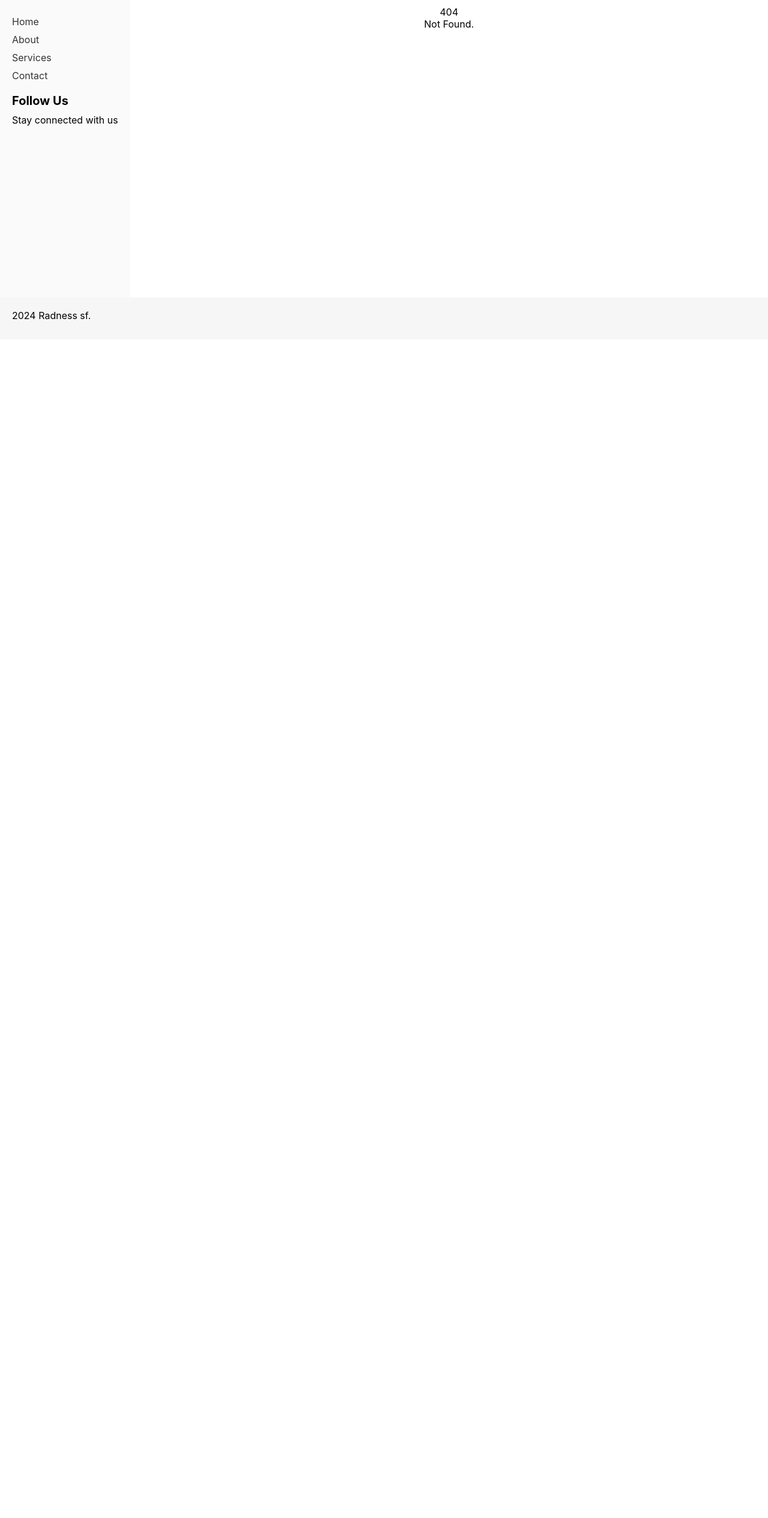
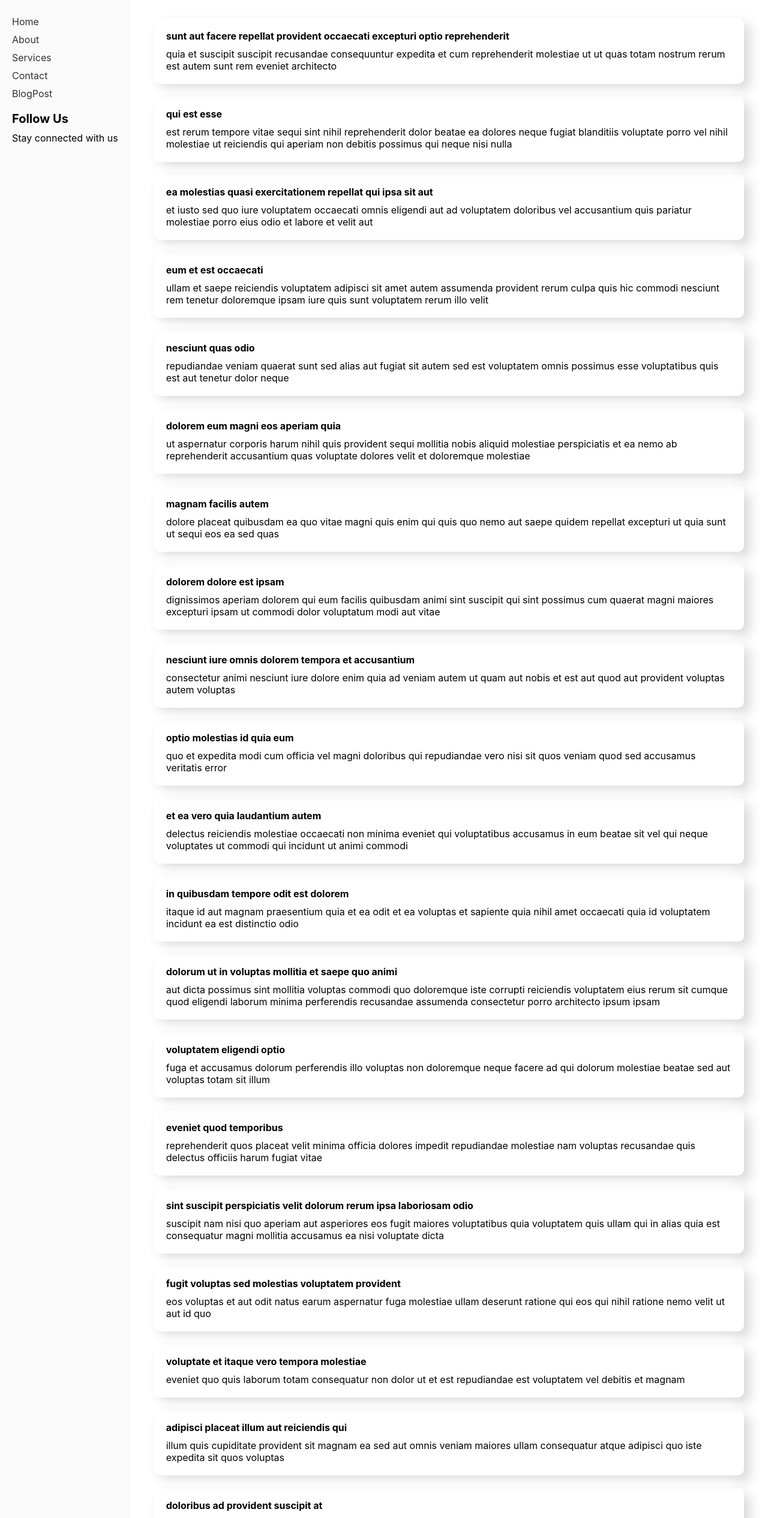
Before and after one commit to radness/sf-frontend, a React (Create React App) app: page /blog-posts in a window 1280 px wide. Before the commit this address had no page. Shown: the part 234-2765 px from the top of the page at 60% size. Before the commit the page ends 800 px from the top, so only its background shows below. Built offline with nearby package versions, Linux system fonts and the light colour scheme.

Commit message:
apply useEffect

```diff
--- a/src/App.tsx
+++ b/src/App.tsx
@@ -5,6 +5,7 @@
 import {NotFound} from "./pages/NotFound";
 import {Home} from "./pages/Home";
 import {About} from "./pages/About";
+import {BlogPosts} from "./pages/BlogPosts";
 
 function App() {
     return (
@@ -14,6 +15,7 @@
                 <Route path="/about" element={<About/>}/>
                 <Route path="/example1" element={<Example1/>}/>
                 <Route path="/example2" element={<Example2/>}/>
+                <Route path="/blog-posts" element={<BlogPosts/>}/>
                 <Route
                     path={'*'}
                     element={
--- a/src/PropsAndState.tsx
+++ b/src/PropsAndState.tsx
@@ -1,6 +1,6 @@
 import React, {useEffect, useState} from 'react';
-import {Button} from "./component/Button";
-import {Label} from "./component/Label";
+import {Button} from "./components/Button";
+import {Label} from "./components/Label";
 import axios from "axios";
 
 const PropsAndState = () => {
--- /dev/null
+++ b/src/components/BlogPost/index.tsx
@@ -0,0 +1,29 @@
+import styled from "@emotion/styled";
+
+const Container = styled.div`
+    padding: 20px;
+    margin: 20px;
+    border-radius: 10px;
+    box-shadow: 10px 10px 20px #d9d9d9, -10px -10px 20px #ffffff;
+`;
+
+const Title = styled.div`
+    font-weight: bold;
+    margin-bottom: 10px;
+`;
+
+const Body = styled.div``;
+
+type Props = {
+    readonly title: string;
+    readonly body: string;
+}
+
+export const BlogPost = ({title, body}: Props) => {
+    return (
+        <Container>
+            <Title>{title}</Title>
+            <Body>{body}</Body>
+        </Container>
+    );
+};
--- a/src/component/Sidebar/index.tsx
+++ b/src/components/Sidebar/index.tsx
@@ -54,6 +54,9 @@
                 <MenuItem>
                     <MenuLink to='/example2'>Contact</MenuLink>
                 </MenuItem>
+                <MenuItem>
+                    <MenuLink to='/blog-posts'>BlogPost</MenuLink>
+                </MenuItem>
             </Menu>
             <Info>
                 <InfoTitle>Follow Us</InfoTitle>
--- a/src/layouts/Layout/index.tsx
+++ b/src/layouts/Layout/index.tsx
@@ -1,8 +1,8 @@
 import styled from "@emotion/styled";
 import {ReactNode} from "react";
-import {Header} from "../../component/Header";
-import {Sidebar} from "../../component/Sidebar";
-import {Footer} from "../../component/Footer";
+import {Header} from "../../components/Header";
+import {Sidebar} from "../../components/Sidebar";
+import {Footer} from "../../components/Footer";
 
 const Container = styled.header`
     display: flex;
--- /dev/null
+++ b/src/mock/BlogPosts/data.json
@@ -0,0 +1,122 @@
+[
+  {
+    "userId": 1,
+    "id": 1,
+    "title": "sunt aut facere repellat provident occaecati excepturi optio reprehenderit",
+    "body": "quia et suscipit\nsuscipit recusandae consequuntur expedita et cum\nreprehenderit molestiae ut ut quas totam\nnostrum rerum est autem sunt rem eveniet architecto"
+  },
+  {
+    "userId": 1,
+    "id": 2,
+    "title": "qui est esse",
+    "body": "est rerum tempore vitae\nsequi sint nihil reprehenderit dolor beatae ea dolores neque\nfugiat blanditiis voluptate porro vel nihil molestiae ut reiciendis\nqui aperiam non debitis possimus qui neque nisi nulla"
+  },
+  {
+    "userId": 1,
+    "id": 3,
+    "title": "ea molestias quasi exercitationem repellat qui ipsa sit aut",
+    "body": "et iusto sed quo iure\nvoluptatem occaecati omnis eligendi aut ad\nvoluptatem doloribus vel accusantium quis pariatur\nmolestiae porro eius odio et labore et velit aut"
+  },
+  {
+    "userId": 1,
+    "id": 4,
+    "title": "eum et est occaecati",
+    "body": "ullam et saepe reiciendis voluptatem adipisci\nsit amet autem assumenda provident rerum culpa\nquis hic commodi nesciunt rem tenetur doloremque ipsam iure\nquis sunt voluptatem rerum illo velit"
+  },
+  {
+    "userId": 1,
+    "id": 5,
+    "title": "nesciunt quas odio",
+    "body": "repudiandae veniam quaerat sunt sed\nalias aut fugiat sit autem sed est\nvoluptatem omnis possimus esse voluptatibus quis\nest aut tenetur dolor neque"
+  },
+  {
+    "userId": 1,
+    "id": 6,
+    "title": "dolorem eum magni eos aperiam quia",
+    "body": "ut aspernatur corporis harum nihil quis provident sequi\nmollitia nobis aliquid molestiae\nperspiciatis et ea nemo ab reprehenderit accusantium quas\nvoluptate dolores velit et doloremque molestiae"
+  },
+  {
+    "userId": 1,
+    "id": 7,
+    "title": "magnam facilis autem",
+    "body": "dolore placeat quibusdam ea quo vitae\nmagni quis enim qui quis quo nemo aut saepe\nquidem repellat excepturi ut quia\nsunt ut sequi eos ea sed quas"
+  },
+  {
+    "userId": 1,
+    "id": 8,
+    "title": "dolorem dolore est ipsam",
+    "body": "dignissimos aperiam dolorem qui eum\nfacilis quibusdam animi sint suscipit qui sint possimus cum\nquaerat magni maiores excepturi\nipsam ut commodi dolor voluptatum modi aut vitae"
+  },
+  {
+    "userId": 1,
+    "id": 9,
+    "title": "nesciunt iure omnis dolorem tempora et accusantium",
+    "body": "consectetur animi nesciunt iure dolore\nenim quia ad\nveniam autem ut quam aut nobis\net est aut quod aut provident voluptas autem voluptas"
+  },
+  {
+    "userId": 1,
+    "id": 10,
+    "title": "optio molestias id quia eum",
+    "body": "quo et expedita modi cum officia vel magni\ndoloribus qui repudiandae\nvero nisi sit\nquos veniam quod sed accusamus veritatis error"
+  },
+  {
+    "userId": 2,
+    "id": 11,
+    "title": "et ea vero quia laudantium autem",
+    "body": "delectus reiciendis molestiae occaecati non minima eveniet qui voluptatibus\naccusamus in eum beatae sit\nvel qui neque voluptates ut commodi qui incidunt\nut animi commodi"
+  },
+  {
+    "userId": 2,
+    "id": 12,
+    "title": "in quibusdam tempore odit est dolorem",
+    "body": "itaque id aut magnam\npraesentium quia et ea odit et ea voluptas et\nsapiente quia nihil amet occaecati quia id voluptatem\nincidunt ea est distinctio odio"
+  },
+  {
+    "userId": 2,
+    "id": 13,
+    "title": "dolorum ut in voluptas mollitia et saepe quo animi",
+    "body": "aut dicta possimus sint mollitia voluptas commodi quo doloremque\niste corrupti reiciendis voluptatem eius rerum\nsit cumque quod eligendi laborum minima\nperferendis recusandae assumenda consectetur porro architecto ipsum ipsam"
+  },
+  {
+    "userId": 2,
+    "id": 14,
+    "title": "voluptatem eligendi optio",
+    "body": "fuga et accusamus dolorum perferendis illo voluptas\nnon doloremque neque facere\nad qui dolorum molestiae beatae\nsed aut voluptas totam sit illum"
+  },
+  {
+    "userId": 2,
+    "id": 15,
+    "title": "eveniet quod temporibus",
+    "body": "reprehenderit quos placeat\nvelit minima officia dolores impedit repudiandae molestiae nam\nvoluptas recusandae quis delectus\nofficiis harum fugiat vitae"
+  },
+  {
+    "userId": 2,
+    "id": 16,
+    "title": "sint suscipit perspiciatis velit dolorum rerum ipsa laboriosam odio",
+    "body": "suscipit nam nisi quo aperiam aut\nasperiores eos fugit maiores voluptatibus quia\nvoluptatem quis ullam qui in alias quia est\nconsequatur magni mollitia accusamus ea nisi voluptate dicta"
+  },
+  {
+    "userId": 2,
+    "id": 17,
+    "title": "fugit voluptas sed molestias voluptatem provident",
+    "body": "eos voluptas et aut odit natus earum\naspernatur fuga molestiae ullam\ndeserunt ratione qui eos\nqui nihil ratione nemo velit ut aut id quo"
+  },
+  {
+    "userId": 2,
+    "id": 18,
+    "title": "voluptate et itaque vero tempora molestiae",
+    "body": "eveniet quo quis\nlaborum totam consequatur non dolor\nut et est repudiandae\nest voluptatem vel debitis et magnam"
+  },
+  {
+    "userId": 2,
+    "id": 19,
+    "title": "adipisci placeat illum aut reiciendis qui",
+    "body": "illum quis cupiditate provident sit magnam\nea sed aut omnis\nveniam maiores ullam consequatur atque\nadipisci quo iste expedita sit quos voluptas"
+  },
+  {
+    "userId": 2,
+    "id": 20,
+    "title": "doloribus ad provident suscipit at",
+    "body": "qui consequuntur ducimus possimus quisquam amet similique\nsuscipit porro ipsam amet\neos veritatis officiis exercitationem vel fugit aut necessitatibus totam\nomnis rerum consequatur expedita quidem cumque explicabo"
+  }
+]
--- /dev/null
+++ b/src/pages/BlogPosts/index.tsx
@@ -0,0 +1,29 @@
+import {useEffect, useState} from "react";
+import {BlogPost} from '../../components/BlogPost';
+
+import mockPosts from '../../mock/BlogPosts/data.json';
+
+type Post = {
+    readonly id: number;
+    readonly userId: number;
+    readonly title: string;
+    readonly body: string;
+}
+
+export const BlogPosts = () => {
+    const [posts, setPosts] = useState<ReadonlyArray<Post>>([]);
+
+    useEffect(() => {
+        setTimeout(() => {
+            setPosts(mockPosts);
+        }, 1000);
+    }, []);
+
+    return (
+        <>
+            {posts.map((post) => (
+                <BlogPost key={post.id} title={post.title} body={post.body} />
+            ))}
+        </>
+    );
+};
```
Also changed, not shown: src/components/Button.tsx (renamed from src/component/Button.tsx), src/components/Footer/index.tsx (renamed from src/component/Footer/index.tsx), src/components/Header/index.tsx (renamed from src/component/Header/index.tsx), src/components/Label.tsx (renamed from src/component/Label.tsx).
